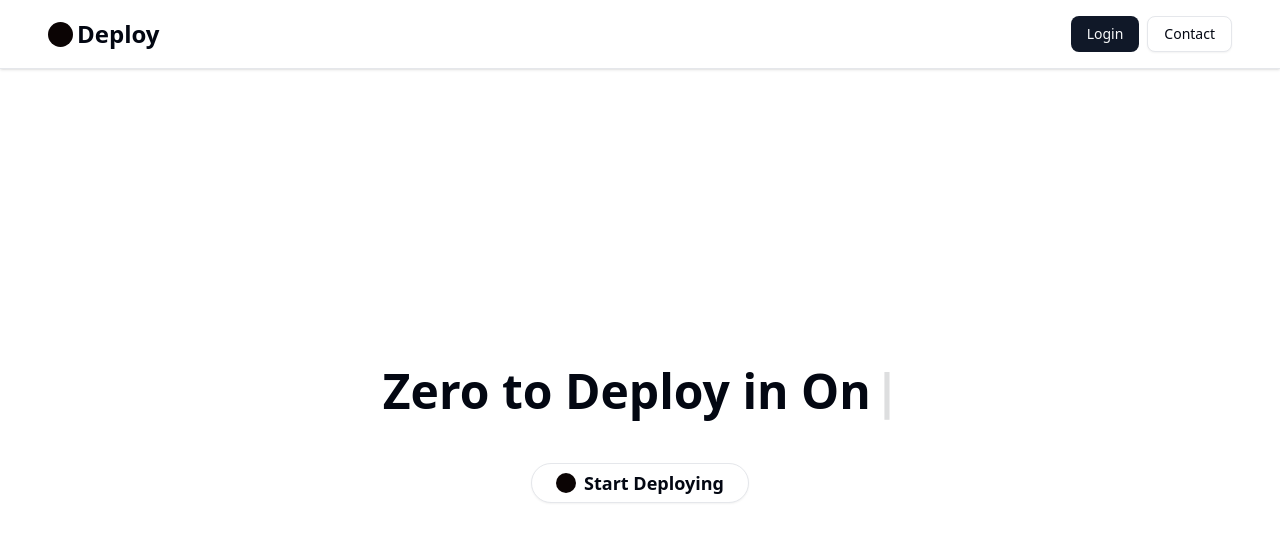
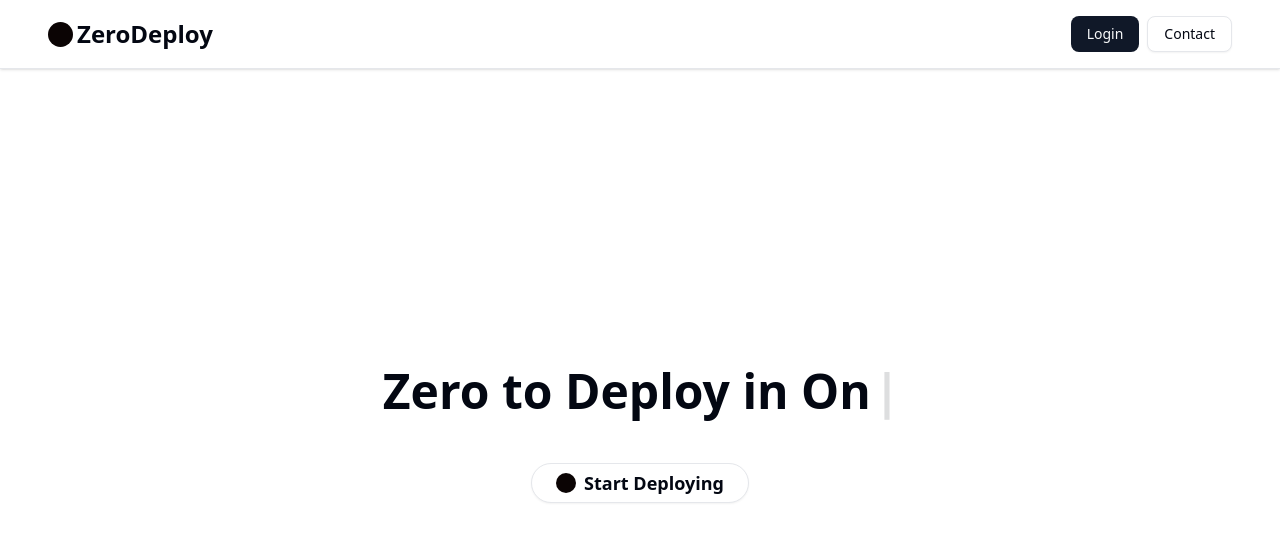
Before and after one commit to 0xRadioAc7iv/zerodeploy, a Next.js app in the folder frontend/: page / in a window 1280 px wide. Shown: the top 542 px of the page. Built offline with nearby package versions, Linux system fonts and the light colour scheme; no server answers.

Commit message:
name change

```diff
--- a/frontend/src/app/dashboard/page.tsx
+++ /dev/null
@@ -1,9 +0,0 @@
-"use client";
-
-export default function Home() {
-  return (
-    <div>
-      <div>LOGGED IN!</div>
-    </div>
-  );
-}
--- a/frontend/src/components/Header.tsx
+++ b/frontend/src/components/Header.tsx
@@ -15,7 +15,9 @@ export default function Header() {
               height={25}
               className="align-middle"
             />
-            <span className="text-2xl font-semibold leading-none">Deploy</span>
+            <span className="text-2xl font-semibold leading-none">
+              ZeroDeploy
+            </span>
           </Link>
 
           {/* <nav className="hidden md:flex items-center space-x-6 text-base text-gray-700">
```
